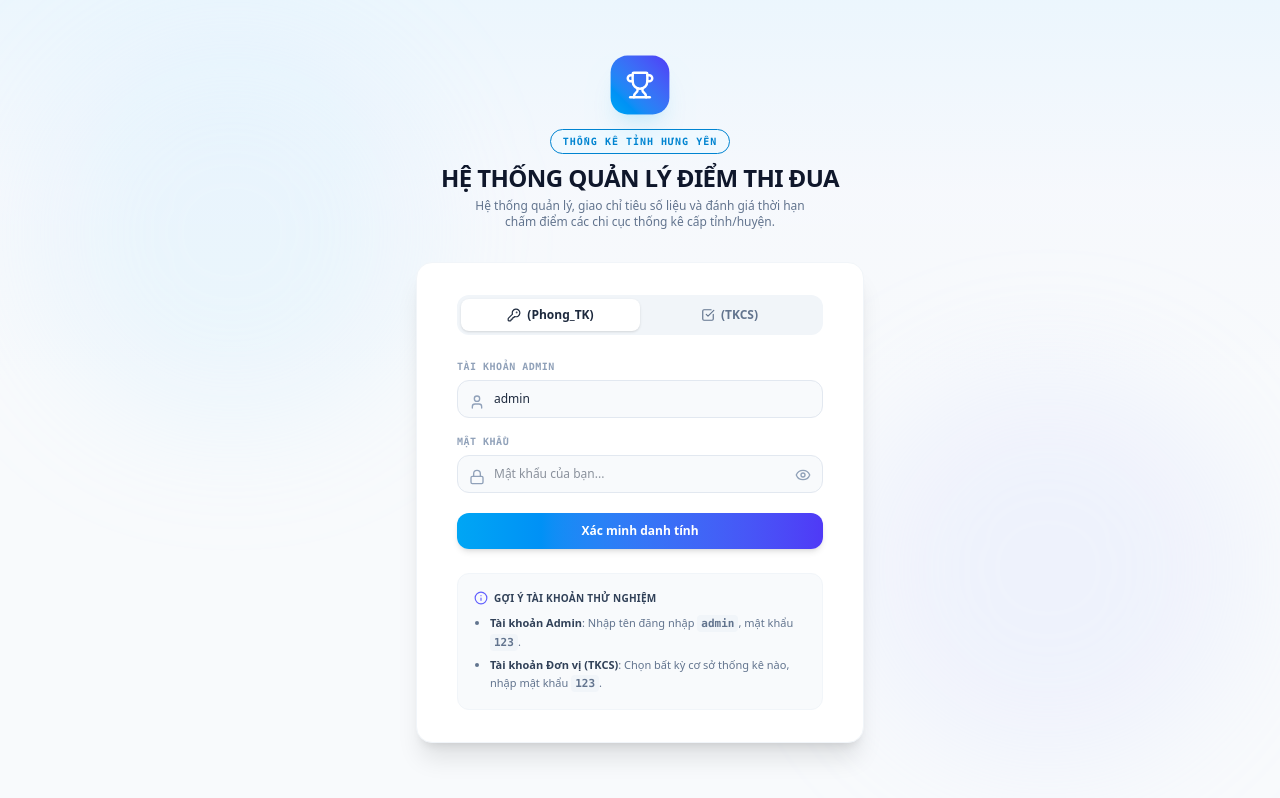
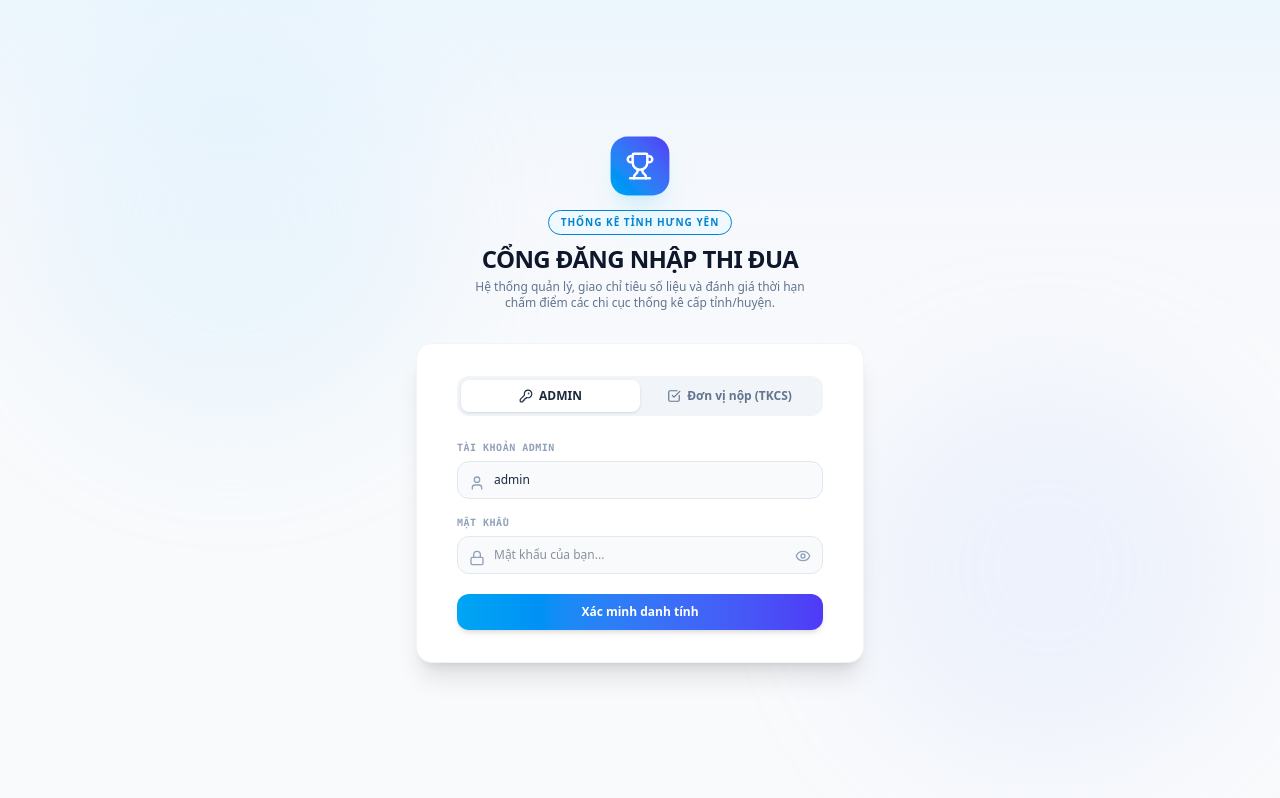
Before and after one commit to thanhtraqtm-lgtm/QUANLYDIEMTHI-DUA, a React (Vite) app: page / in a window 1280 px wide. Built offline with nearby package versions, Linux system fonts and the light colour scheme.

Commit message:
Add files via upload

```diff
--- a/src/components/Login.tsx
+++ b/src/components/Login.tsx
@@ -53,7 +53,7 @@ export default function Login({ onLoginSuccess, units }: LoginProps) {
           onLoginSuccess({
             username: 'admin',
             role: 'admin',
-            displayName: 'Trưởng ban Thi đua (Thống kê tỉnh Hưng Yên)',
+            displayName: 'Trưởng ban Thi đua (Cục Thống kê)',
             permissions: ['view_reports', 'grade_reports', 'upload_excel', 'manage_accounts']
           });
         } else if (matchedCustom && matchedCustom.role === 'admin') {
@@ -102,11 +102,11 @@ export default function Login({ onLoginSuccess, units }: LoginProps) {
           <div className="bg-gradient-to-tr from-sky-500 to-indigo-600 p-3.5 rounded-2xl text-white shadow-xl shadow-sky-500/10 mb-4 scale-105">
             <Trophy className="h-7 w-7" />
           </div>
-          <span className="text-[10px] text-sky-600 uppercase tracking-widest font-extrabold bg-sky-50 border border-sky-150 px-3 py-1 rounded-full font-mono">
-            THỐNG KÊ TỈNH HƯNG YÊN
+          <span className="text-[10px] text-sky-600 uppercase tracking-widest font-extrabold bg-sky-50 border border-sky-150 px-3 py-1 rounded-full font-sans">
+            Thống kê Tỉnh Hưng Yên
           </span>
           <h2 className="mt-2 text-xl sm:text-2xl font-black text-slate-900 tracking-tight font-sans">
-            HỆ THỐNG QUẢN LÝ ĐIỂM THI ĐUA
+            CỔNG ĐĂNG NHẬP THI ĐUA
           </h2>
           <p className="mt-1 text-xs text-slate-500 max-w-sm font-sans px-4">
             Hệ thống quản lý, giao chỉ tiêu số liệu và đánh giá thời hạn chấm điểm các chi cục thống kê cấp tỉnh/huyện.
@@ -130,7 +130,7 @@ export default function Login({ onLoginSuccess, units }: LoginProps) {
               }`}
             >
               <KeyRound className="w-3.5 h-3.5" />
-              <span> (Phong_TK)</span>
+              <span>ADMIN</span>
             </button>
             <button
               type="button"
@@ -142,7 +142,7 @@ export default function Login({ onLoginSuccess, units }: LoginProps) {
               }`}
             >
               <CheckSquare className="w-3.5 h-3.5" />
-              <span> (TKCS)</span>
+              <span>Đơn vị nộp (TKCS)</span>
             </button>
           </div>
 
@@ -254,22 +254,6 @@ export default function Login({ onLoginSuccess, units }: LoginProps) {
 
           </form>
 
-          {/* Quick guide and Default Credentials box */}
-          <div className="p-4 bg-slate-50 rounded-xl border border-slate-100 space-y-2 text-slate-500 text-[11px] leading-relaxed font-sans">
-            <div className="flex items-center space-x-1.5 text-slate-700 font-bold uppercase text-[10px] tracking-wide">
-              <Info className="w-3.5 h-3.5 text-indigo-500 shrink-0" />
-              <span>GỢI Ý TÀI KHOẢN THỬ NGHIỆM</span>
-            </div>
-            <ul className="list-disc pl-4 space-y-1">
-              <li>
-                <span className="font-semibold text-slate-700">Tài khoản Admin</span>: Nhập tên đăng nhập <code className="bg-slate-100 px-1 py-0.5 rounded font-bold font-mono">admin</code>, mật khẩu <code className="bg-slate-100 px-1 py-0.5 rounded font-bold font-mono">123</code>.
-              </li>
-              <li>
-                <span className="font-semibold text-slate-700">Tài khoản Đơn vị (TKCS)</span>: Chọn bất kỳ cơ sở thống kê nào, nhập mật khẩu <code className="bg-slate-100 px-1 py-0.5 rounded font-bold font-mono">123</code>.
-              </li>
-            </ul>
-          </div>
-
         </div>
       </div>
 
```
